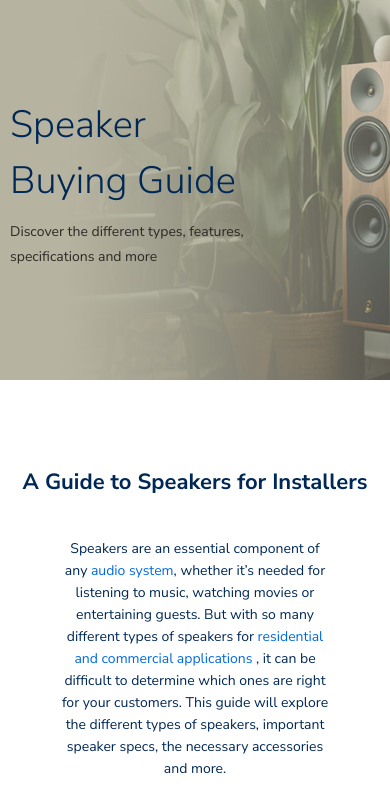
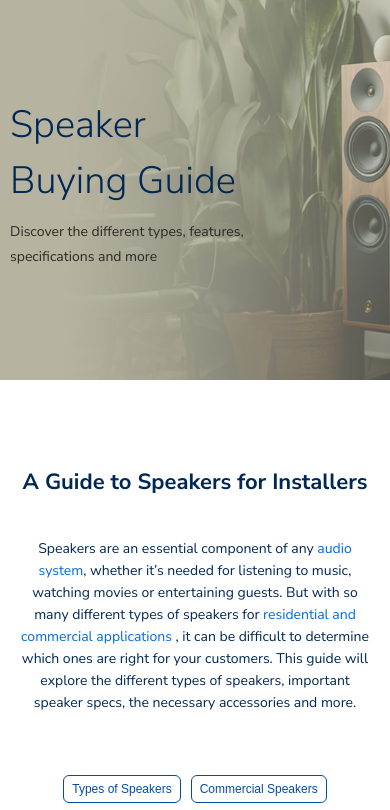
Before and after one commit to VictorMany/landing, a plain HTML site: page index.html in a window 390 px wide. Shown: the top 810 px of the page. Drawn offline with Linux system fonts and the light colour scheme.

Commit message:
fix buttons size

```diff
--- a/css/global.css
+++ b/css/global.css
@@ -153,4 +153,11 @@ a.link {
         font-size: 22px;
         padding: 10px;
     }
+
+
+    button {
+        min-height: 28px;
+        padding: 4px 8px;
+        font-size: 12px;
+    }
 }
--- a/css/top-container.css
+++ b/css/top-container.css
@@ -88,4 +88,9 @@ a.link {
         padding: 10px;
         gap: 10px;
     }
+
+    .top-details {
+        padding-left: 15px;
+        padding-right: 15px;
+    }
 }
```
